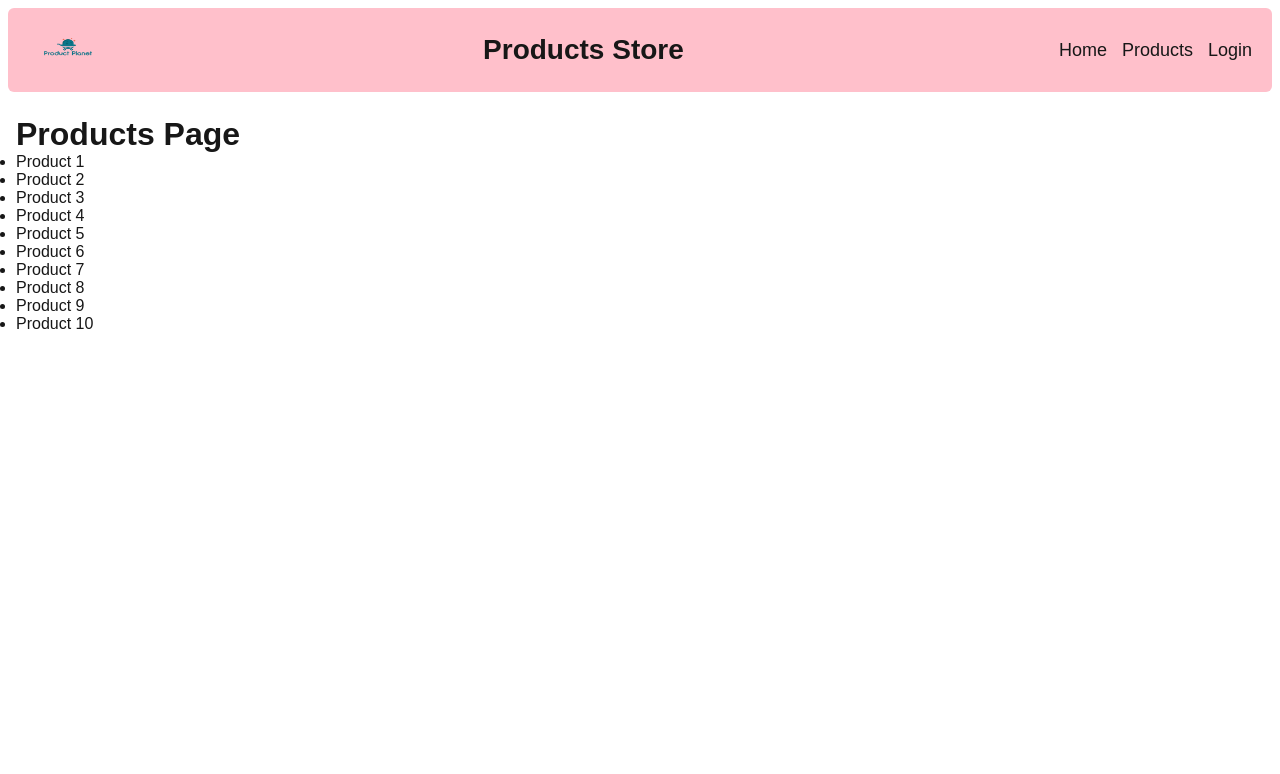
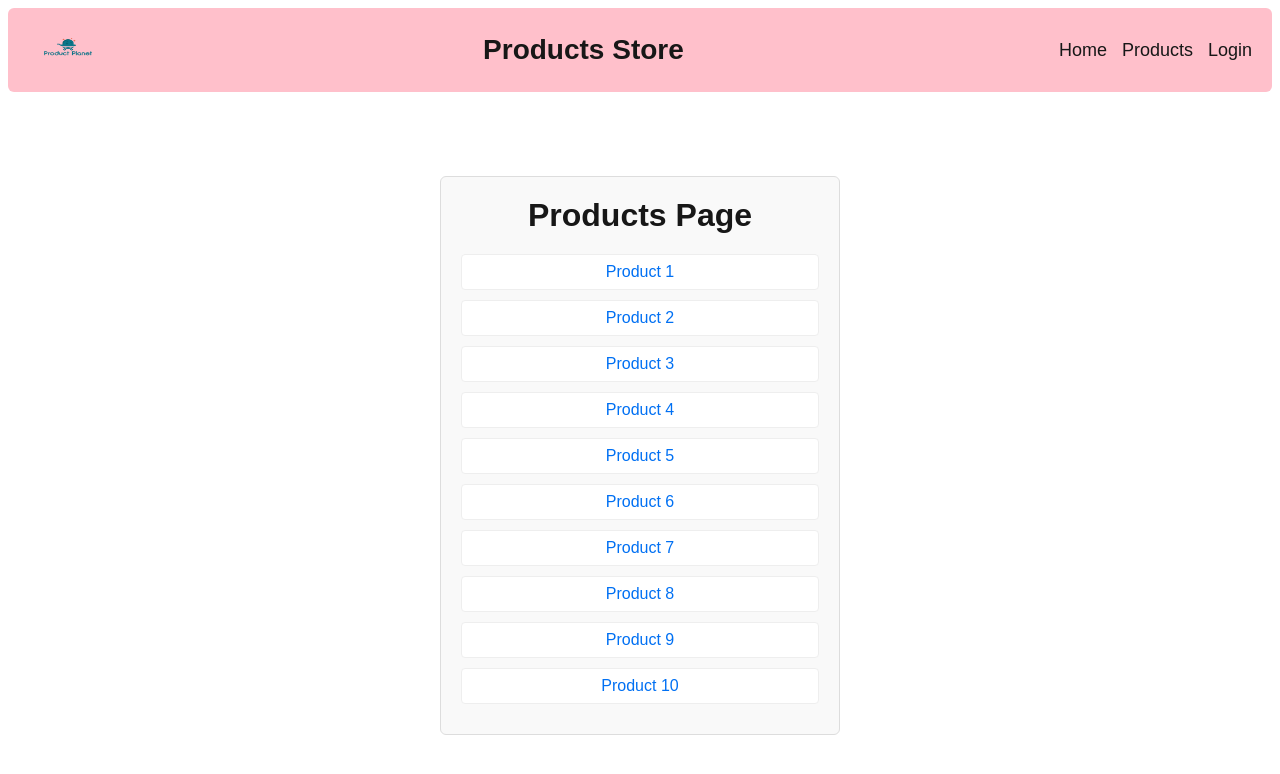
Before and after one commit to ranjay17/nextjs-learning, a Next.js app: page /products in a window 1280 px wide. Shown: the top 774 px of the page. Built offline with nearby package versions, Linux system fonts and the light colour scheme; no server answers.

Commit message:
Added Metadata (Static & Dynamic) & final optimisation

```diff
--- a/src/app/page.js
+++ b/src/app/page.js
@@ -36,6 +36,12 @@ async function getProducts() {
   const data = await res.json();
   return data.products;
 }
+
+export const metadata = {
+  title: "Products Store - Home",
+};
+
+
 export default async function Home() {
   const products = await getProducts();
   return (
--- a/src/app/products/page.js
+++ b/src/app/products/page.js
@@ -1,19 +1,53 @@
 import Link from "next/link";
 
-export default function Products(){
-    const products = [1,2,3,4,5,6,7,8,9,10]
-    return (
-      <div>
-        <h1>Products Page</h1>
-        <ul>
-          {
-            products.map((id)=>(
-                <li key={id}>
-                    <Link href={`/products/${id}`}>Product {id}</Link>
-                </li>
-            ))
-          }
-        </ul>
-      </div>
-    );
+export const metadata = {
+  title: "Products Store - Products List",
+};
+
+export default function Products() {
+  const products = [1, 2, 3, 4, 5, 6, 7, 8, 9, 10];
+
+  return (
+    <div
+      style={{
+        width: "400px",
+        margin: "60px auto",
+        padding: "20px",
+        border: "1px solid #ddd",
+        borderRadius: "6px",
+        backgroundColor: "#f9f9f9",
+      }}
+    >
+      <h1 style={{ textAlign: "center", marginBottom: "20px" }}>
+        Products Page
+      </h1>
+
+      <ul style={{ listStyle: "none", padding: 0 }}>
+        {products.map((id) => (
+          <li
+            key={id}
+            style={{
+              marginBottom: "10px",
+              padding: "8px",
+              backgroundColor: "#fff",
+              borderRadius: "4px",
+              border: "1px solid #eee",
+              textAlign: "center",
+            }}
+          >
+            <Link
+              href={`/products/${id}`}
+              style={{
+                textDecoration: "none",
+                color: "#0070f3",
+                fontWeight: "500",
+              }}
+            >
+              Product {id}
+            </Link>
+          </li>
+        ))}
+      </ul>
+    </div>
+  );
 }
```
Also changed, not shown: src/app/login/page.js (+47 -3 lines), src/app/products/[id]/page.js (+43 -5 lines), 1 other file (tests, documents, lock files or other folders).
